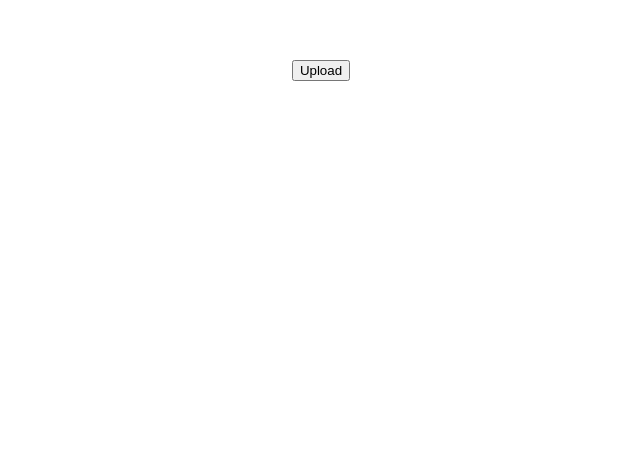
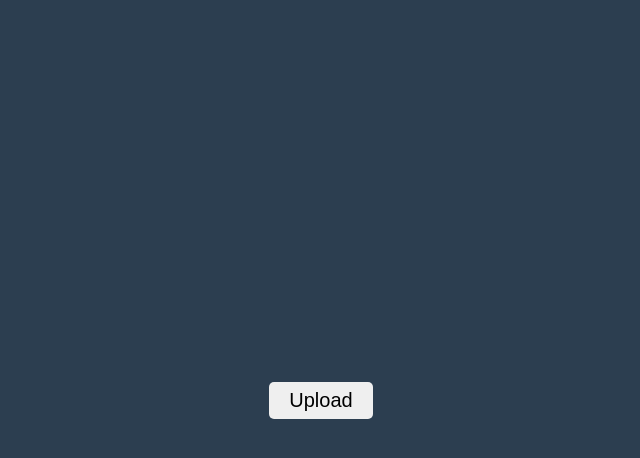
Before and after one commit to dev-makanju/UploadVue, a Vue app: page / in a window 1280 px wide. Shown: the top 458 px of the page, without its empty margins (319-959 px from the left). Built offline with nearby package versions, Linux system fonts and the light colour scheme; the HTML template or start-up script is replaced by a standard one.

Commit message:
added a redirect to new tab

```diff
--- a/src/App.vue
+++ b/src/App.vue
@@ -17,12 +17,23 @@ export default {
 </script>
 
 <style>
+
+* {
+  padding: 0;
+  margin: 0;
+}
+
+body {
+  background: #2c3e50 ;
+  height: 100vh;
+  width: 100%;
+  display: flex;
+  justify-content: center;
+  align-items: center;
+}
+
 #app {
-  font-family: Avenir, Helvetica, Arial, sans-serif;
-  -webkit-font-smoothing: antialiased;
-  -moz-osx-font-smoothing: grayscale;
-  text-align: center;
-  color: #2c3e50;
-  margin-top: 60px;
+  margin: 0;
+  padding: 0;
 }
 </style>
--- a/src/components/UploadClient.vue
+++ b/src/components/UploadClient.vue
@@ -23,7 +23,9 @@ export default {
             },//fonfig
             (error, result) => {
                if(!error && result && result.event == "success"){
-                  console.log('Huray!, Image Uploaded...' , result.info)
+                  console.log('Huray!, Image Uploaded...' , result.info);
+                  window.open(result.info.url,"_target")
+                  widget.close();
                }
             }//callback
          )
@@ -34,3 +36,13 @@ export default {
 }
 
 </script>
+
+<style lang="css" scoped>
+   .img_wrapper button{
+      padding: 7px 20px;
+      font-size: 20px;
+      border: none;
+      border-radius: 5px;
+      cursor: pointer;
+   }
+</style>
```
